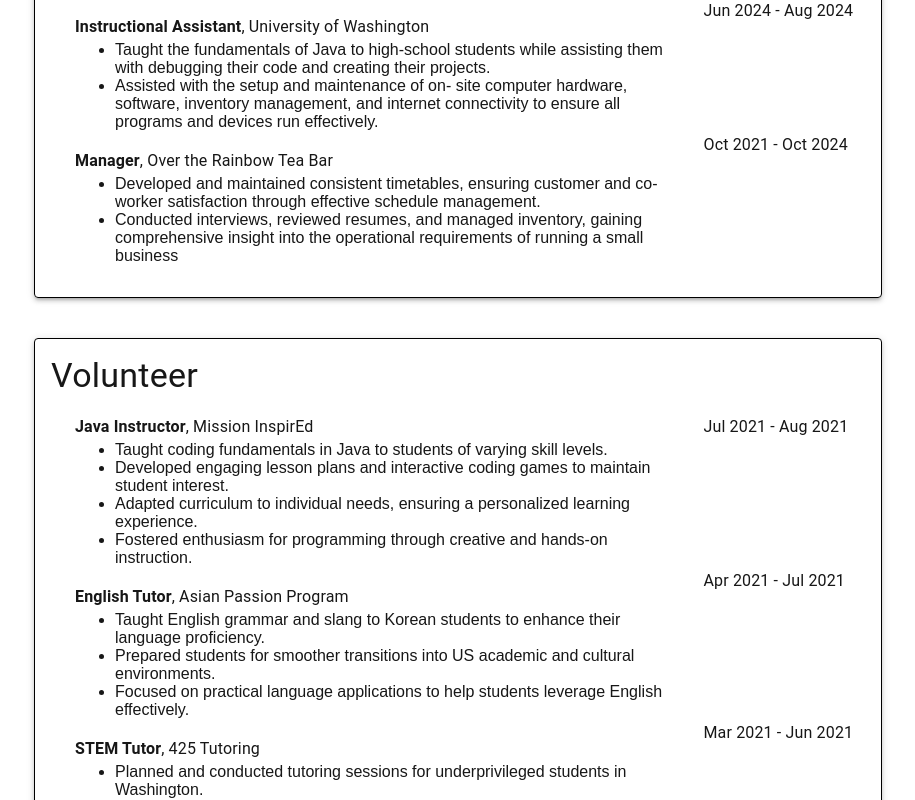
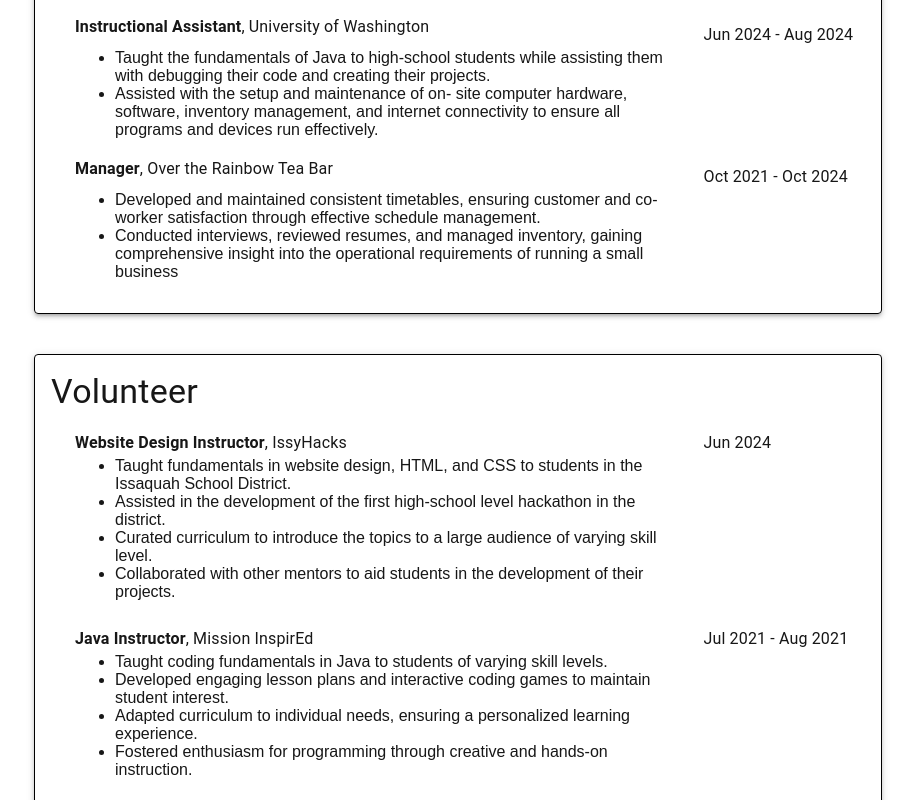
Before and after one commit to leeaj23/leeaj23, a Next.js app: page /cv in a window 1280 px wide. Shown: the part 1140-1940 px from the top of the page, without its empty margins (302-1217 px from the left). Built offline with nearby package versions, Linux system fonts and the light colour scheme.

Commit message:
updated cv to include issyhacks

```diff
--- a/app/cv/page.js
+++ b/app/cv/page.js
@@ -232,7 +232,7 @@ export default function Home () {
                             <Grid2 size={9} sx={{mt: 2, ml: 3}}>
                                 <Typography variant='subtitle1'><b>Instructional Assistant</b>, University of Washington</Typography>
                             </Grid2>
-                            <Grid2 size={2.5}>
+                            <Grid2 size={2.5} sx={{mt: 3}}>
                                 <Typography variant='subtitle1'>Jun 2024 - Aug 2024</Typography>
                             </Grid2>
                             <Grid2 size={8.5} sx={{ml: 8}}>
@@ -244,7 +244,7 @@ export default function Home () {
                             <Grid2 size={9} sx={{mt: 2, ml: 3}}>
                                 <Typography variant='subtitle1'><b>Manager</b>, Over the Rainbow Tea Bar</Typography>
                             </Grid2>
-                            <Grid2 size={2.5}>
+                            <Grid2 size={2.5} sx={{mt: 3}}>
                                 <Typography variant='subtitle1'>Oct 2021 - Oct 2024</Typography>
                             </Grid2>
                             <Grid2 size={8.5} sx={{ml: 8}}>
@@ -260,9 +260,23 @@ export default function Home () {
                         <Typography variant='h4'>Volunteer</Typography>
                         <Grid2 container rowSpacing={0} columnSpacing={{ xs: 1, sm: 2, md: 3 }} sx={{mt: 2, mb: 2}}>
                             <Grid2 size={9} sx={{ml: 3}}>
+                                <Typography variant='subtitle1'><b>Website Design Instructor</b>, IssyHacks</Typography>
+                            </Grid2>
+                            <Grid2 size={2.5}>
+                                <Typography variant='subtitle1'>Jun 2024</Typography>
+                            </Grid2>
+                            <Grid2 size={8.5} sx={{ml: 8}}>
+                                <ul style={{ml: 3}}>
+                                    <li>Taught fundamentals in website design, HTML, and CSS to students in the Issaquah School District.</li>
+                                    <li>Assisted in the development of the first high-school level hackathon in the district.</li>
+                                    <li>Curated curriculum to introduce the topics to a large audience of varying skill level.</li>
+                                    <li>Collaborated with other mentors to aid students in the development of their projects.</li>
+                                </ul>
+                            </Grid2>
+                            <Grid2 size={9} sx={{mt: 3, ml: 3}}>
                                 <Typography variant='subtitle1'><b>Java Instructor</b>, Mission InspirEd</Typography>
                             </Grid2>
-                            <Grid2 size={2.5}>
+                            <Grid2 size={2.5} sx={{mt: 3}}>
                                 <Typography variant='subtitle1'>Jul 2021 - Aug 2021</Typography>
                             </Grid2>
                             <Grid2 size={8.5} sx={{ml: 8}}>
@@ -276,7 +290,7 @@ export default function Home () {
                             <Grid2 size={9} sx={{mt: 2, ml: 3}}>
                                 <Typography variant='subtitle1'><b>English Tutor</b>, Asian Passion Program</Typography>
                             </Grid2>
-                            <Grid2 size={2.5}>
+                            <Grid2 size={2.5} sx={{mt: 3}}>
                                 <Typography variant='subtitle1'>Apr 2021 - Jul 2021</Typography>
                             </Grid2>
                             <Grid2 size={8.5} sx={{ml: 8}}>
@@ -289,7 +303,7 @@ export default function Home () {
                             <Grid2 size={9} sx={{mt: 2, ml: 3}}>
                                 <Typography variant='subtitle1'><b>STEM Tutor</b>, 425 Tutoring</Typography>
                             </Grid2>
-                            <Grid2 size={2.5}>
+                            <Grid2 size={2.5} sx={{mt: 3}}>
                                 <Typography variant='subtitle1'>Mar 2021 - Jun 2021</Typography>
                             </Grid2>
                             <Grid2 size={8.5} sx={{ml: 8}}>
```
